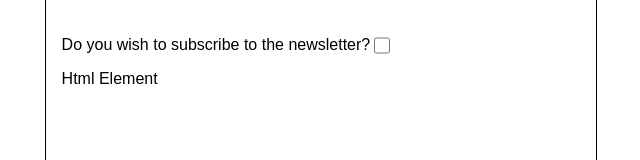
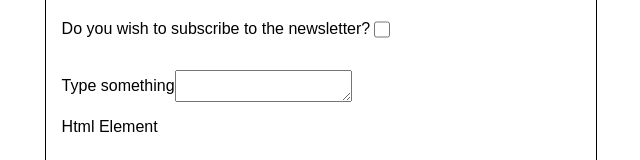
Before and after one commit to MRFolio/react-hook-form, a React (Create React App) app: page / in a window 1280 px wide. Shown: the part 248-408 px from the top of the page, without its empty margins (319-959 px from the left). Built offline with nearby package versions, Linux system fonts and the light colour scheme; no server answers.

Commit message:
add unit tests for form

```diff
--- a/src/components/Form.js
+++ b/src/components/Form.js
@@ -127,6 +127,16 @@ const Form = () => {
           <span className={styles.errorMessage}>This field is required</span>
         )}
       </div>
+      <div className={styles.formRow}>
+        <label htmlFor="textarea">Type something</label>
+        <textarea
+          id="textarea"
+          className="tere"
+          data-testid="textbox"
+          name="greeting"
+          role="textbox"
+        ></textarea>
+      </div>
       <span data-testid="html-element">
         <span>Html Element</span>
       </span>
```
Also changed, not shown: src/components/ProjectEuler.js (+4 -5 lines), 1 other file (tests, documents, lock files or other folders).
